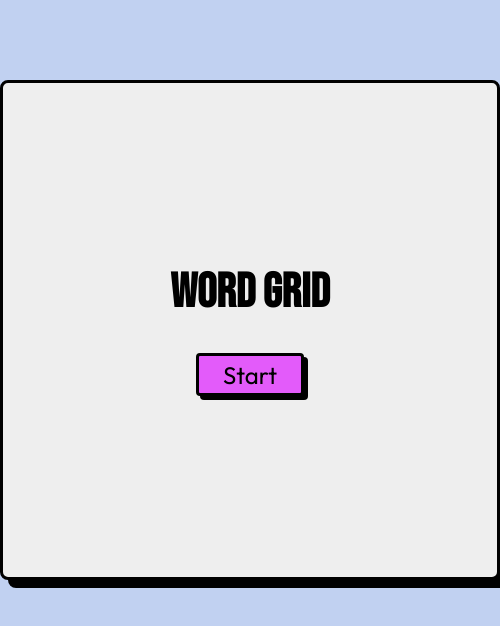
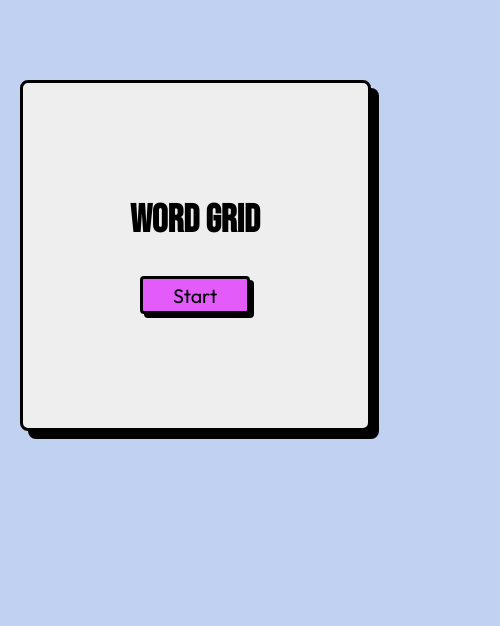
Before and after one commit to sevaaaDev/wordgrid, a website built with webpack: page src/index.html in a window 390 px wide. Shown: the whole page, 500 px wide, since content can reach past the window. Built offline with nearby package versions, Linux system fonts and the light colour scheme; what pubsub-js would draw is missing.

Commit message:
fix: responsive

```diff
--- a/src/style.css
+++ b/src/style.css
@@ -46,14 +46,12 @@ body {
   background-color: var(--clr-primary);
 }
 
-.container {
-  display: grid;
-  grid-template-columns: repeat(3, 1fr);
-}
-
 .game {
   grid-column: 2/3;
   padding: 5rem 0 0 0;
+  margin: auto;
+  max-width: 500px;
+  width: 90%;
 }
 
 .play-area {
@@ -66,7 +64,7 @@ body {
 .board {
   background-color: var(--clr-tertiary);
   aspect-ratio: 1;
-  width: 500px;
+  width: 100%;
   border: 3px solid black;
   border-radius: 8px;
   position: relative;
@@ -77,8 +75,7 @@ body {
   border: 2px solid black;
   font-family: var(--font-light);
   font-weight: 700;
-  font-size: 1.2rem;
-  /*border: 1px solid black;*/
+  font-size: clamp(0.9rem, 0.45rem + 2.4vw, 1.2rem);
   display: flex;
   justify-content: center;
   align-items: center;
@@ -100,12 +97,12 @@ body {
 
 .board .menu h1 {
   font-family: var(--font-heavy);
-  font-size: 3rem;
+  font-size: clamp(2rem, 0.5rem + 8vw, 3rem);
 }
 .board .menu button {
   font-family: var(--font-light);
-  font-size: 1.5rem;
-  padding: 0.2rem 1.5rem;
+  font-size: clamp(1rem, 0.25rem + 4vw, 1.5rem);
+  padding: 0.2em 1.5em;
   background-color: var(--clr-pink);
   border: 3px solid black;
   border-radius: 4px;
@@ -151,7 +148,7 @@ body {
   justify-content: center;
   gap: 1rem;
   font-family: var(--font-light);
-  font-size: 1.2rem;
+  font-size: clamp(0.9rem, 0.45rem + 2.4vw, 1.2rem);
   font-weight: 700;
   text-transform: uppercase;
 }
@@ -160,3 +157,13 @@ body {
   text-decoration: line-through;
   color: var(--clr-dark-green);
 }
+
+@media (min-width: 1500px) {
+  .game {
+    width: 100%;
+  }
+  .container {
+    display: grid;
+    grid-template-columns: repeat(3, 1fr);
+  }
+}
```
